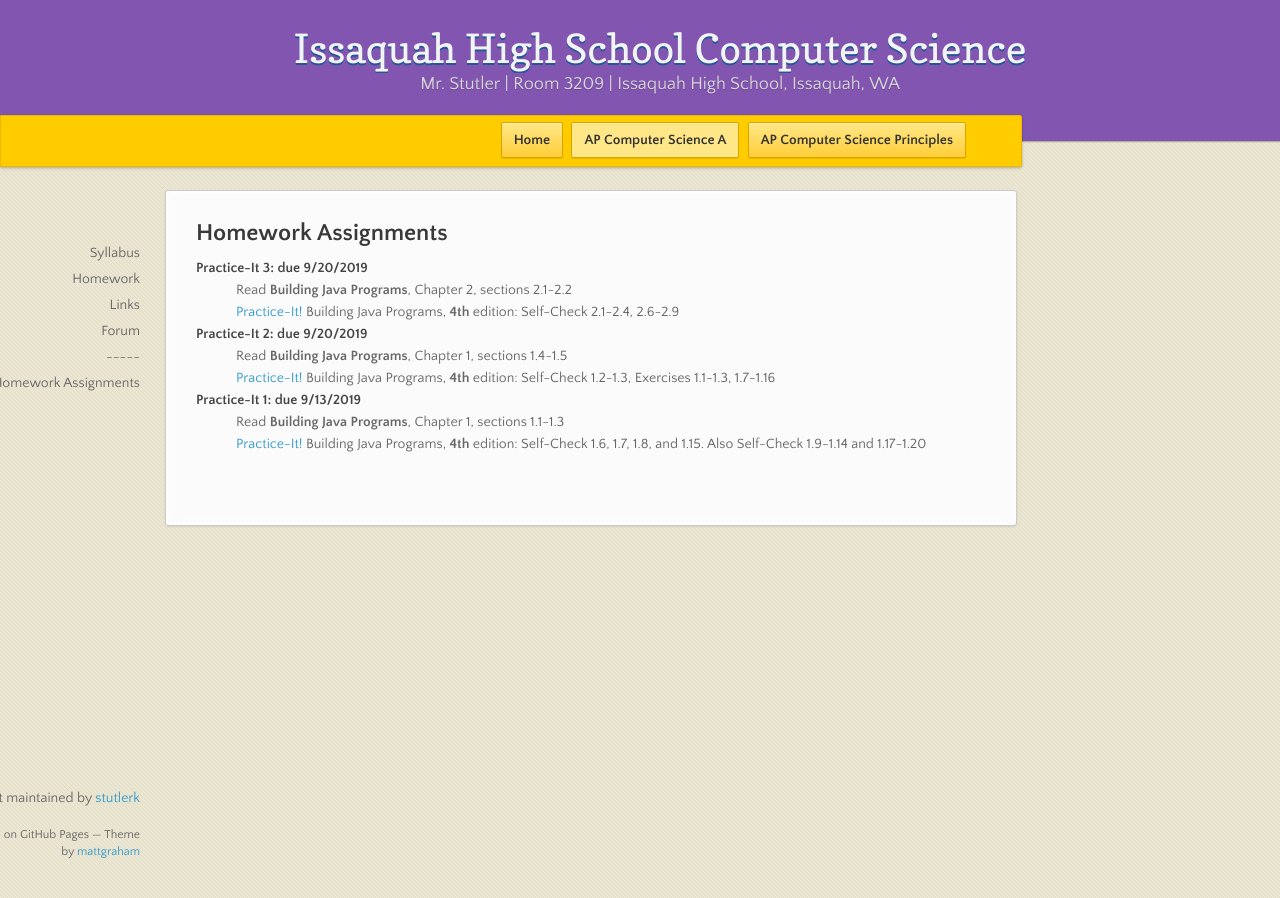
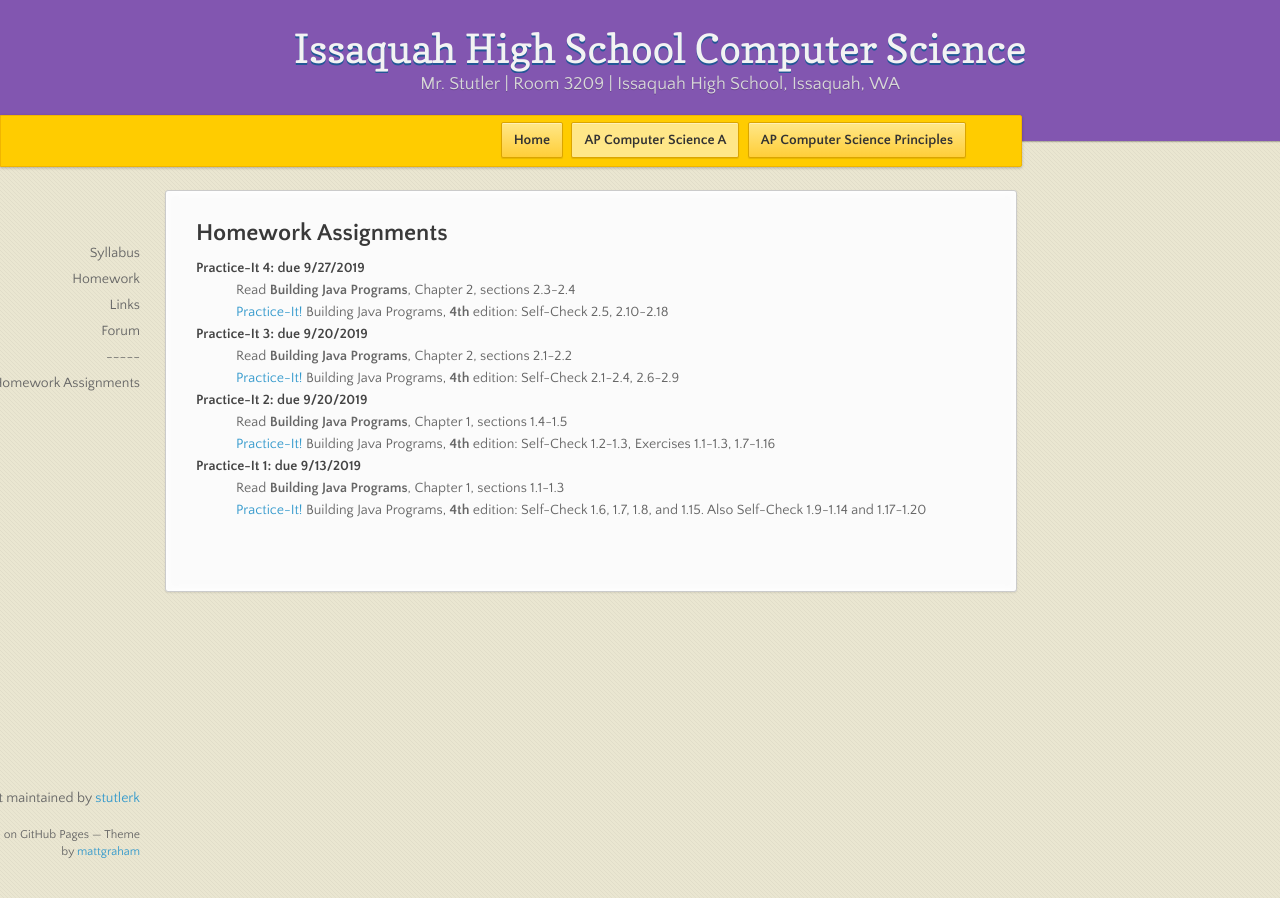
Before and after one commit to stutlerk/ihs-website, a Jekyll site: the page built from _apcsa/homework.html, in a window 1280 px wide. Built offline with Jekyll 4.4.1, drawn with Linux system fonts in a browser that asks for light colours; nearby versions of some CDN libraries.

Commit message:
Update homework.html

```diff
--- a/_apcsa/homework.html
+++ b/_apcsa/homework.html
@@ -10,6 +10,10 @@ layout: course
     <dt>Computer History Report, due 9/19/2018 at the beginning of class</dt>
     <dd><a href="https://issaquahwednet-my.sharepoint.com/personal/stutlerk_issaquah_wednet_edu/_layouts/15/guestaccess.aspx?docid=00f746ca063ec4fe89aaef3ed6d400941&authkey=AeHXKIjD7VBW10XG1QzwDCU">Computer history report assignment</a></dd>
     -->
+
+    <dt>Practice-It 4: due 9/27/2019</dt>
+    <dd>Read <b>Building Java Programs</b>, Chapter 2, sections 2.3-2.4</dd>
+    <dd><a href="https://practiceit.cs.washington.edu/" target="_blank">Practice-It!</a> Building Java Programs, <b>4th</b> edition: Self-Check 2.5, 2.10-2.18</dd>
 
     <dt>Practice-It 3: due 9/20/2019</dt>
     <dd>Read <b>Building Java Programs</b>, Chapter 2, sections 2.1-2.2</dd>
```
